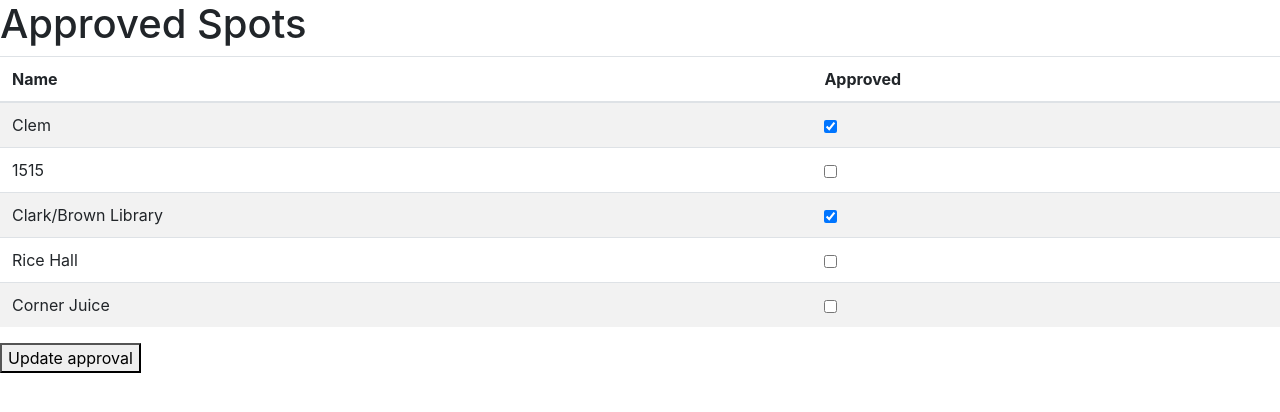
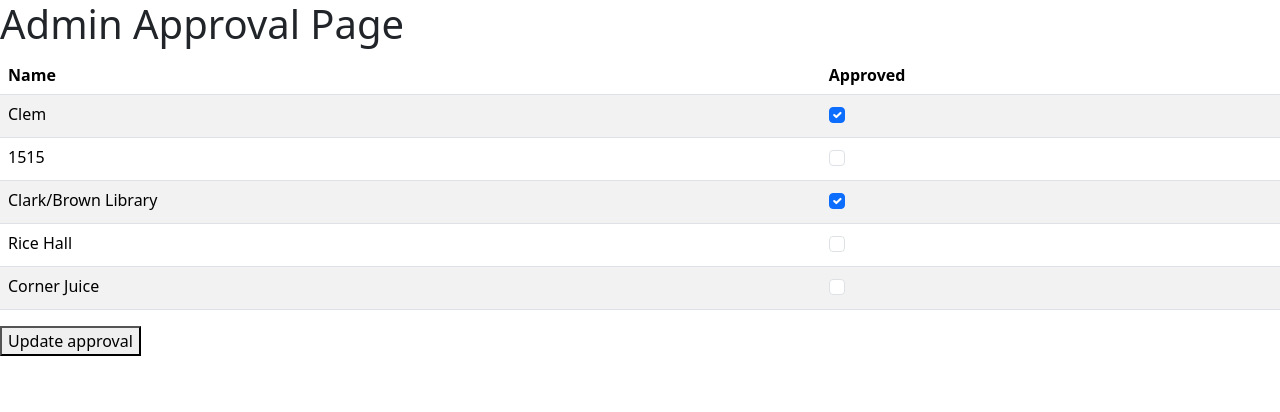
Before and after one commit to danigrieco/StudySpots, a Django app: page /approval/ in a window 1280 px wide. Shown: the top 412 px of the page. Run offline with Django 4.2, Linux system fonts and the light colour scheme; a user stored in the database is signed in; data comes from the database, SQL or seed files in the repository; both versions use the stored data as it was after the commit; some libraries are stand-ins or nearby versions.

Commit message:
changed admin page

```diff
--- a/cs3240/templates/approval.html
+++ b/cs3240/templates/approval.html
@@ -1,7 +1,7 @@
 {% load socialaccount %}
 <html>
-        <link rel="stylesheet" href="https://stackpath.bootstrapcdn.com/bootstrap/4.3.1/css/bootstrap.min.css" integrity="sha384-ggOyR0iXCbMQv3Xipma34MD+dH/1fQ784/j6cY/iJTQUOhcWr7x9JvoRxT2MZw1T" crossorigin="anonymous">
-        <h1>Approved Spots</h1>
+        <link href="https://cdn.jsdelivr.net/npm/bootstrap@5.3.2/dist/css/bootstrap.min.css" rel="stylesheet" integrity="sha384-T3c6CoIi6uLrA9TneNEoa7RxnatzjcDSCmG1MXxSR1GAsXEV/Dwwykc2MPK8M2HN" crossorigin="anonymous">
+        <h1>Admin Approval Page</h1>
         <form action = "" method="post">
             {% csrf_token %}
         <table class="table table-striped table-hover table-border">
--- a/cs3240/templates/places.html
+++ b/cs3240/templates/places.html
@@ -1,7 +1,7 @@
 {% load socialaccount %}
 <html>
     <body>
-        <link rel="stylesheet" href="https://stackpath.bootstrapcdn.com/bootstrap/4.3.1/css/bootstrap.min.css" integrity="sha384-ggOyR0iXCbMQv3Xipma34MD+dH/1fQ784/j6cY/iJTQUOhcWr7x9JvoRxT2MZw1T" crossorigin="anonymous">
+        <link href="https://cdn.jsdelivr.net/npm/bootstrap@5.3.2/dist/css/bootstrap.min.css" rel="stylesheet" integrity="sha384-T3c6CoIi6uLrA9TneNEoa7RxnatzjcDSCmG1MXxSR1GAsXEV/Dwwykc2MPK8M2HN" crossorigin="anonymous">
         <h1>Approved Spots</h1>
         <table class="table">
             <thead>
```
Also changed, not shown: db.sqlite3.
